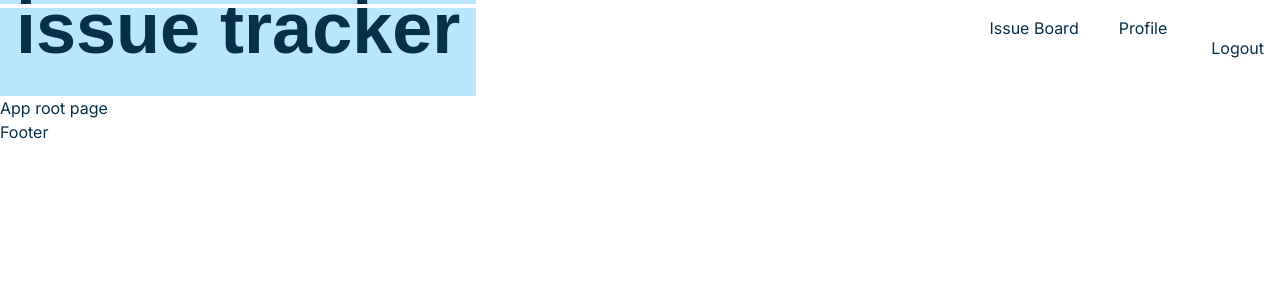
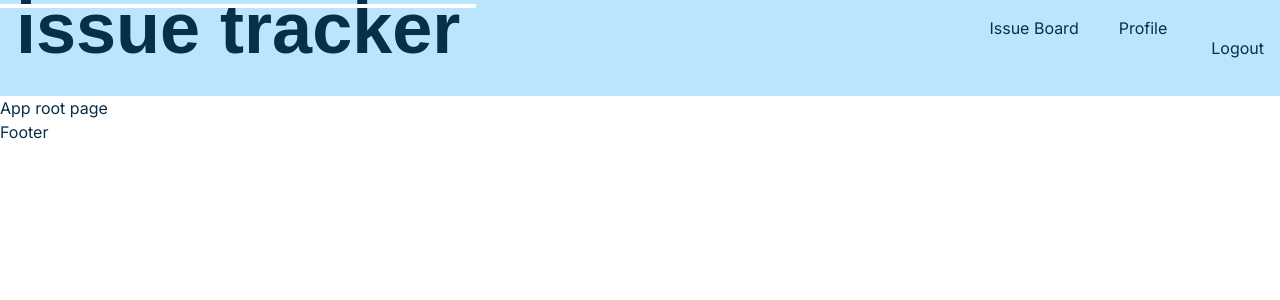
Before and after one commit to badeyesightcat/stackblitz-next-trial, a Next.js app: page / in a window 1280 px wide. Shown: the top 300 px of the page. Built offline with nearby package versions, Linux system fonts and the light colour scheme; a web font is replaced by a local one.

Commit message:
modify the structure of the header

```diff
--- a/components/navbar.tsx
+++ b/components/navbar.tsx
@@ -4,10 +4,12 @@ import Menus from "./menus";
 
 const Navbar = () => {
   return (
-    <nav className="flex gap-8 items-center justify-between">
-      <Logo />
-      <Menus />
-    </nav>
+    <header className="bg-[--light]">
+      <nav className="container mx-auto flex items-center justify-between">
+        <Logo />
+        <Menus />
+      </nav>
+    </header>
   );
 };
 
```
